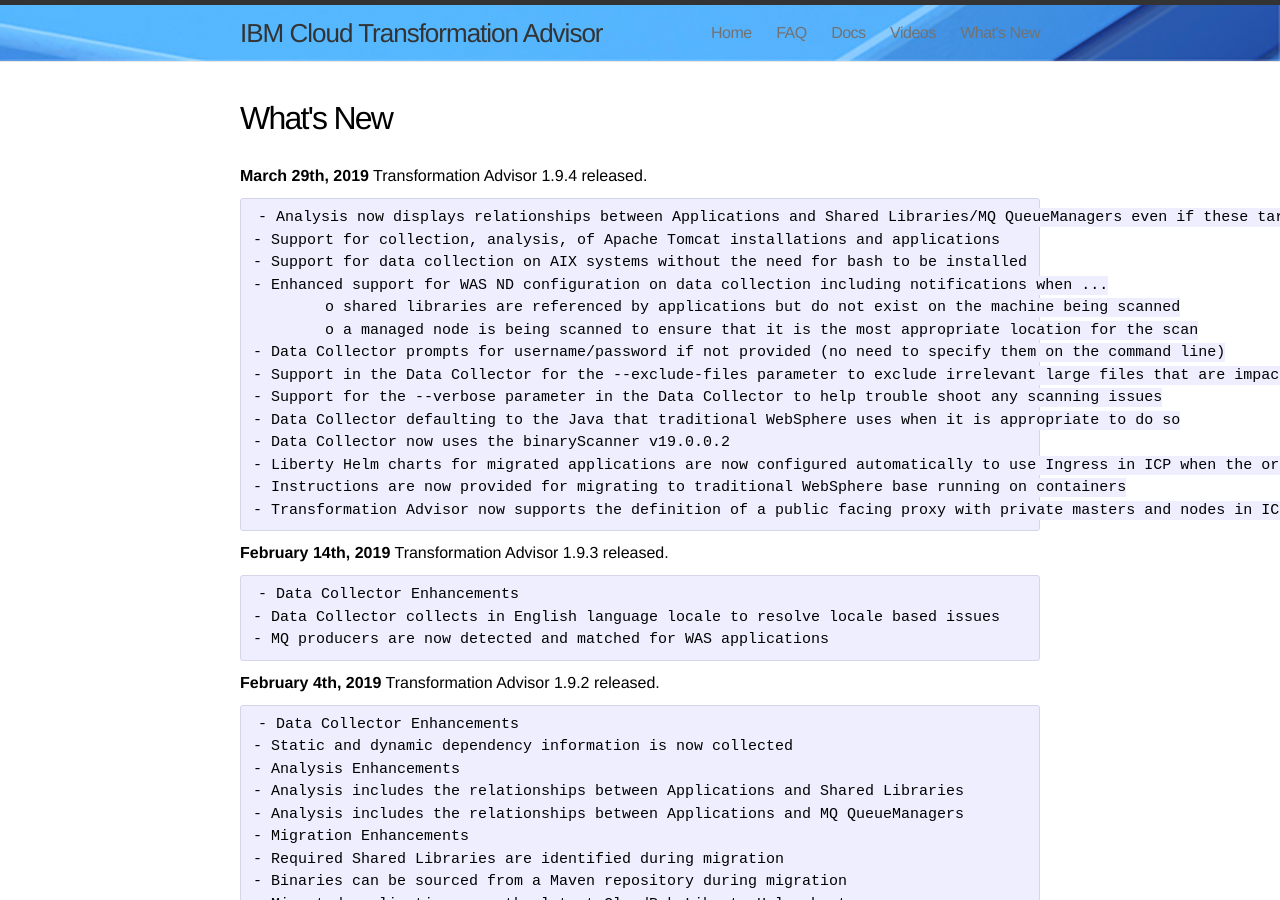
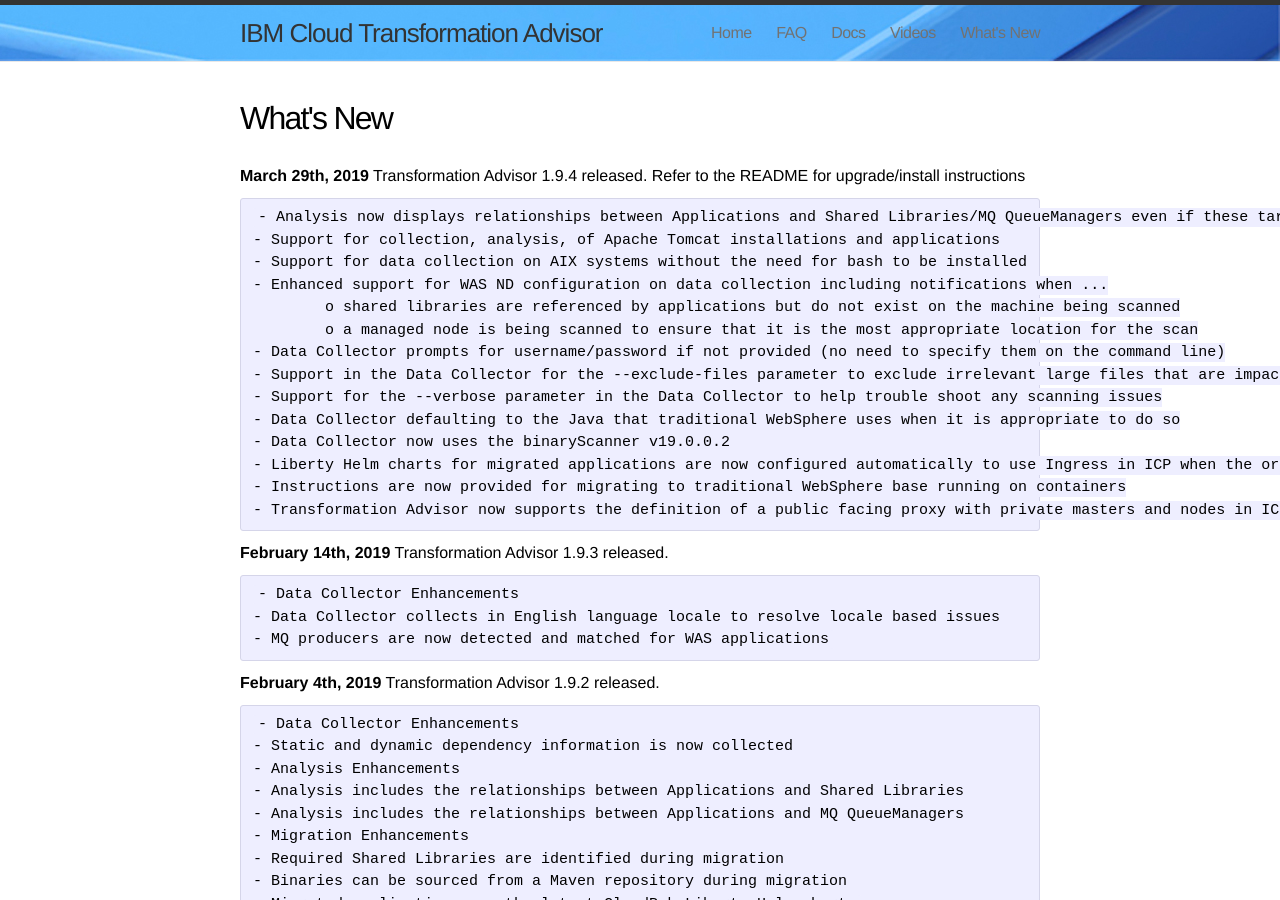
Before and after one commit to TransformationAdvisor/TA.github.io, a Jekyll site: the page built from news/index.md, in a window 1280 px wide and 900 px high. Built offline with Jekyll 4.4.1, drawn with Linux system fonts in a browser that asks for light colours.

Commit message:
Update index.md

```diff
--- a/news/index.md
+++ b/news/index.md
@@ -2,7 +2,7 @@
 layout: page
 title: What's New
 ---
-**March 29th, 2019** Transformation Advisor 1.9.4 released.
+**March 29th, 2019** Transformation Advisor 1.9.4 released. Refer to the README for upgrade/install instructions
 
 	- Analysis now displays relationships between Applications and Shared Libraries/MQ QueueManagers even if these targets have not been scanned
 	- Support for collection, analysis, of Apache Tomcat installations and applications
```
